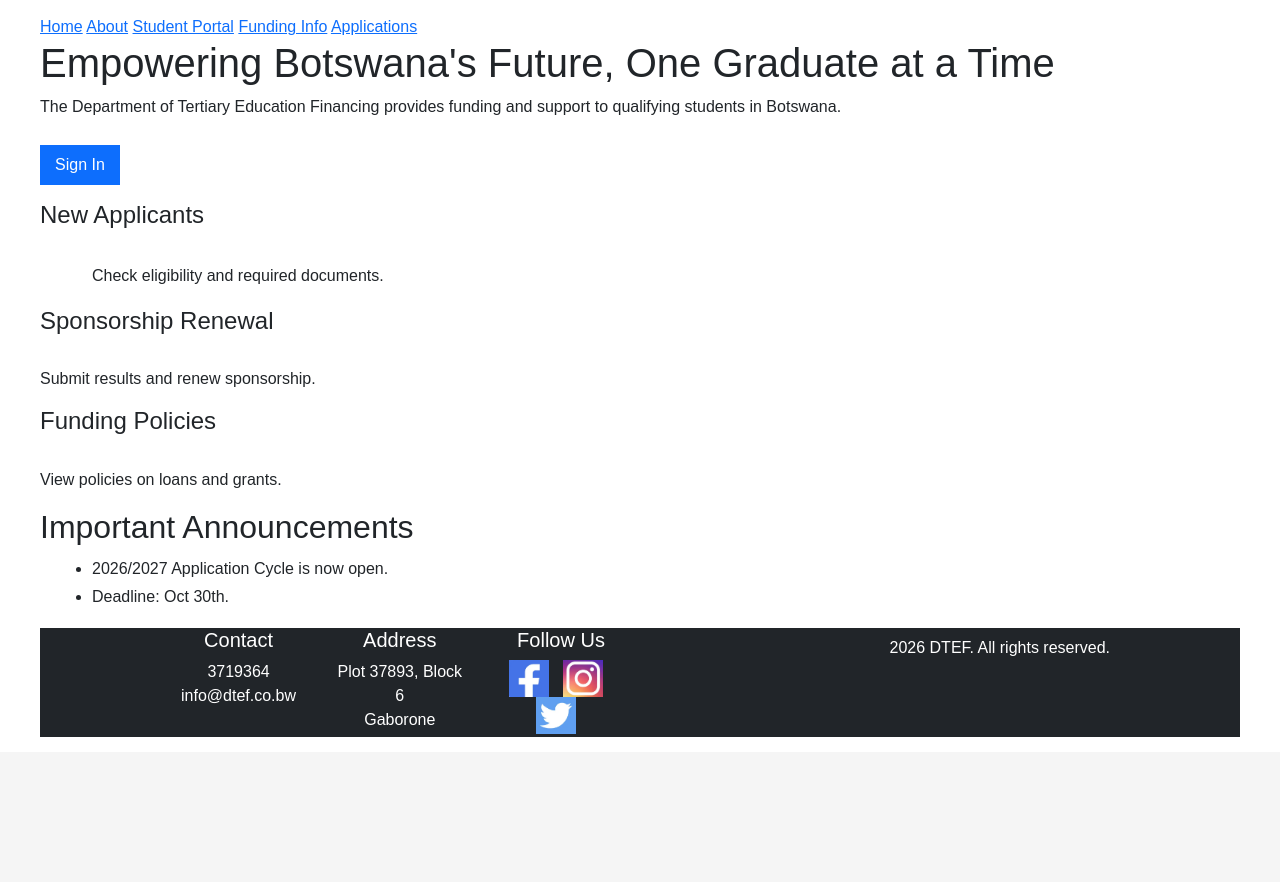
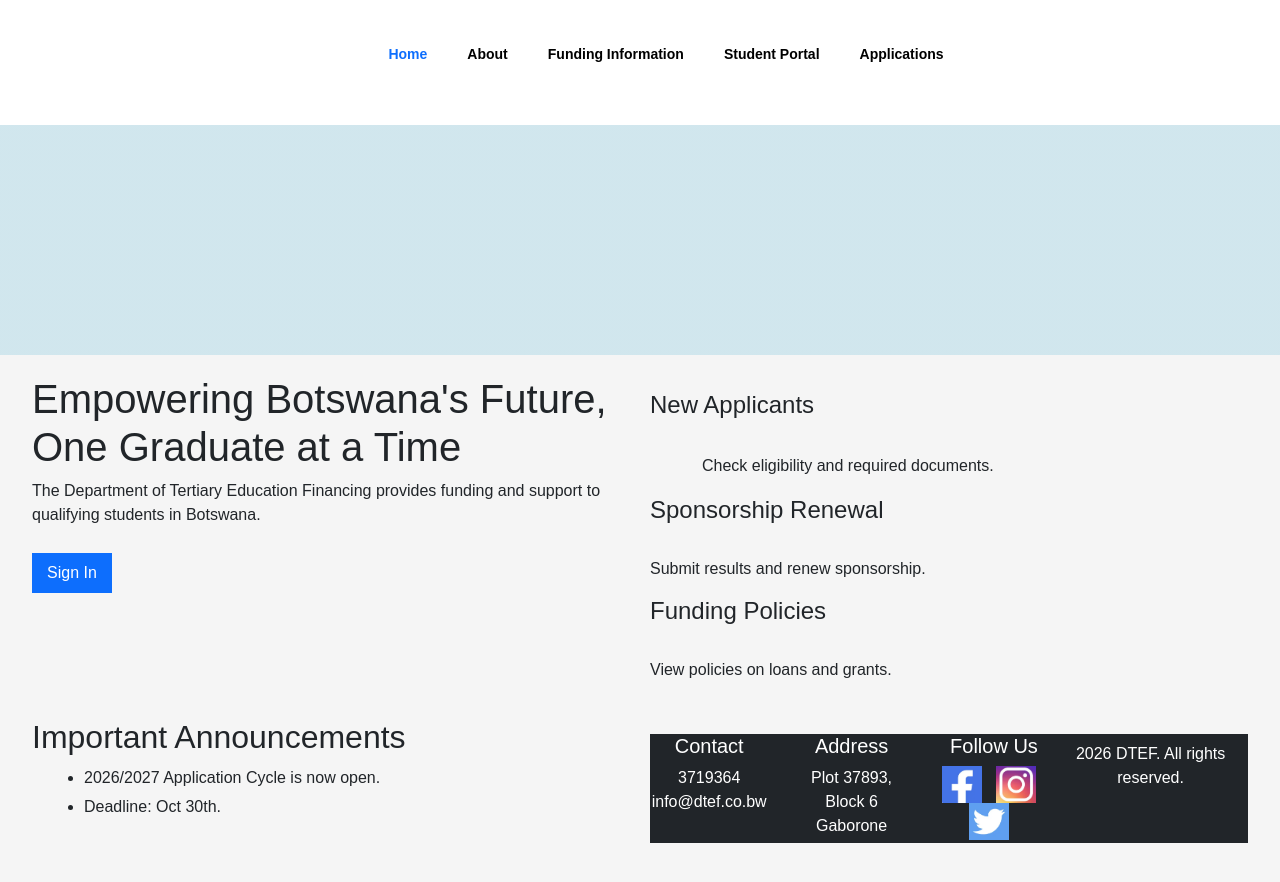
Before and after one commit to cse25-234/https-github.com-cse25-234-WMD-Assignment, a plain HTML site: page index.html in a window 1280 px wide. Before the commit the page ends 800 px from the top, so only its background shows below. Drawn offline with nearby package versions, Linux system fonts and the light colour scheme.

Commit message:
updated index

```diff
--- a/index.html
+++ b/index.html
@@ -15,13 +15,26 @@
         <section id="logo_text">
 
 
-		 <nav>
-    <a href="index.html">Home</a>
-    <a href="about.html">About</a>
-    <a href="portal.html">Student Portal</a>
-    <a href="funding.html">Funding Info</a>
-    <a href="applications.html">Applications</a>
-</nav>
+	 <section id="menubar">
+        <ul id="menu">
+
+          <li class="selected"><a href="index.html">Home</a></li>
+		  <li><a href="about.html">About</a></li>
+          <li><a href="funding.html">Funding Information</a></li>
+          <li><a href="portal.html">Student Portal</a></li>
+          <li><a href="applications.html">Applications</a></li>
+
+        </ul>
+      </section>
+        </section>
+      </section>
+
+    </section>
+    <section id="content_header"></section>
+    <section id="site_content">
+      <section id="banner"></section>
+
+      <section id="content">
 </header>
 
 <section class="hero">
```
